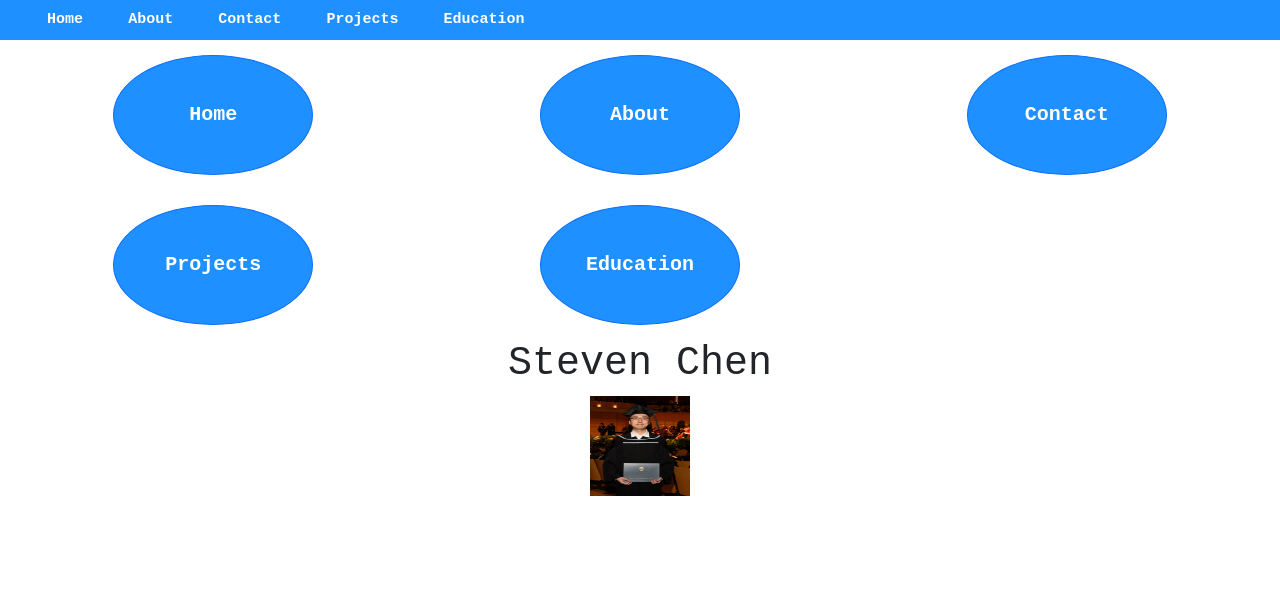
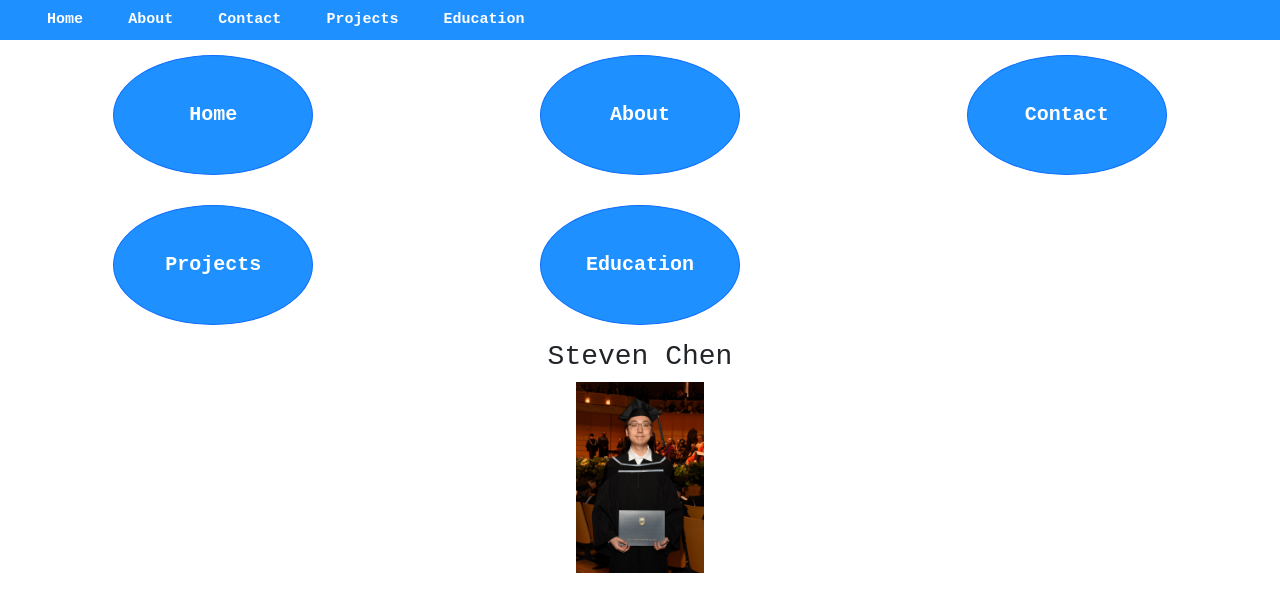
Before and after one commit to chnsteven/React-portfolio, a React (Create React App) app in the folder client/: page / in a window 1280 px wide. Shown: the top 612 px of the page. Built offline with nearby package versions, Linux system fonts and the light colour scheme.

Commit message:
renamed components to header and footer

```diff
--- a/client/src/App.css
+++ b/client/src/App.css
@@ -11,8 +11,15 @@ body {
 }
 
 .fit-picture {
-  width: 100px;
-  height: 100px;
+  max-width: 100%;
+  width: 10%;
+  max-height: 100vh;
+  height: auto;
+}
+
+#banner-text{
+  max-width: 100%;
+  text-align: center;
 }
 
 .navigationMenu {
--- a/client/src/App.js
+++ b/client/src/App.js
@@ -1,15 +1,16 @@
 import "./App.css";
 import MainBanner from "./components/MainBanner";
-import NavigationBar from "./components/NavigationBar";
+import Header from "./components/Header";
+import Footer from "./components/Footer";
 import {navigationLinks} from "./utils/constants";
 
 
 function App() {
   return (
     <div className="App">
-      <NavigationBar navigationLinks={navigationLinks}/>
+      <Header navigationLinks={navigationLinks}/>
       <MainBanner />
-
+      <Footer navigationLinks={navigationLinks}/>
     </div>
   );
 }
--- /dev/null
+++ b/client/src/components/Footer.js
@@ -0,0 +1,9 @@
+import React from "react";
+
+function Footer({navigationLinks}) {
+  return (
+    <div></div>
+  );
+}
+
+export default Footer;
--- a/client/src/components/NavigationBar.js
+++ b/client/src/components/Header.js
@@ -1,7 +1,7 @@
 import React from "react";
 import { Link, Routes, Route, BrowserRouter as Router } from "react-router-dom";
 
-function NavigationBar({navigationLinks}) {
+function Header({navigationLinks}) {
   return (
 
     <Router>
@@ -23,4 +23,4 @@ function NavigationBar({navigationLinks}) {
   );
 }
 
-export default NavigationBar;
+export default Header;
--- a/client/src/components/MainBanner.js
+++ b/client/src/components/MainBanner.js
@@ -3,8 +3,8 @@ import "../App.css";
 import Banner from "../assets/Banner.jpg";
 function MainBanner() {
   return (
-    <div>
-      <h1>Steven Chen</h1>
+    <div id="banner">
+      <h3 id="banner-text">Steven Chen</h3>
       <img className="fit-picture" src={Banner} alt="Banner of Steven Chen" />
     </div>
   );
--- a/client/src/components/index.js
+++ /dev/null
@@ -1 +0,0 @@
-export * from "./components";
```
Also changed, not shown: client/src/logo.svg (deleted).
